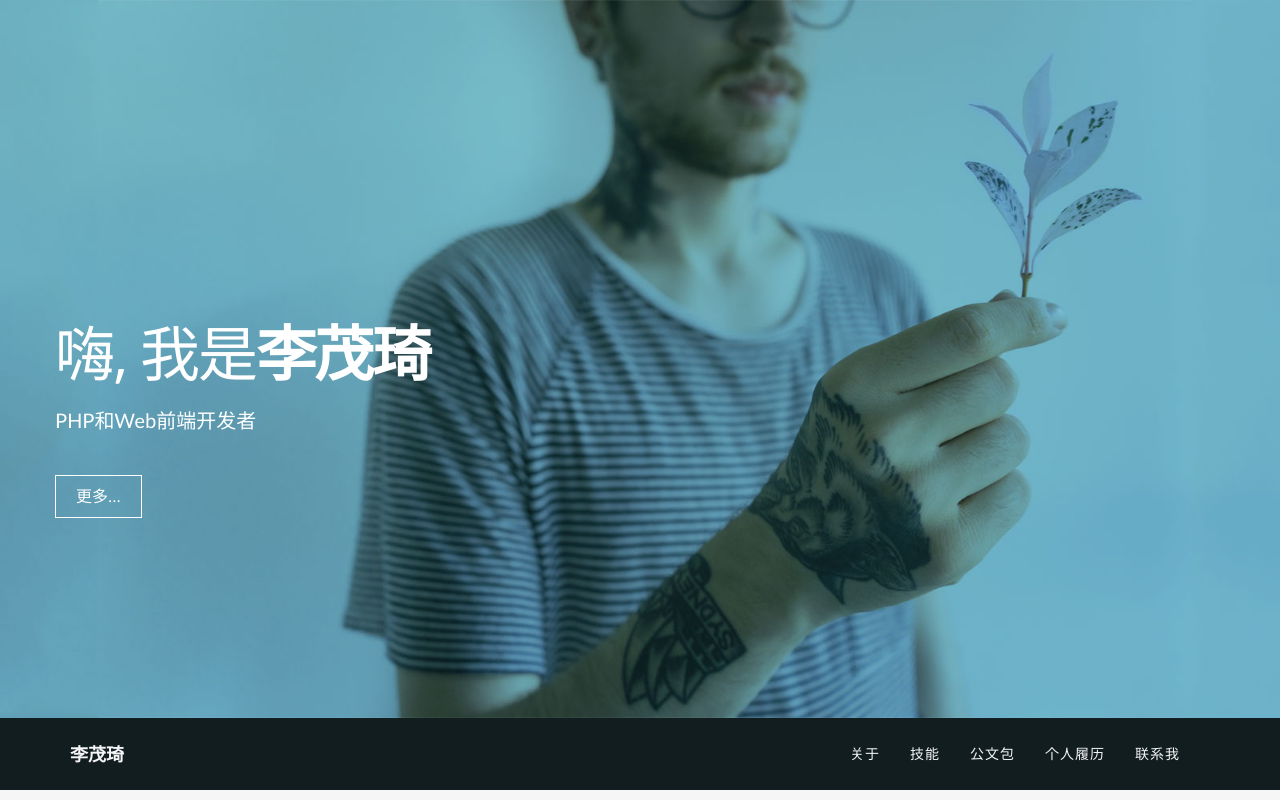
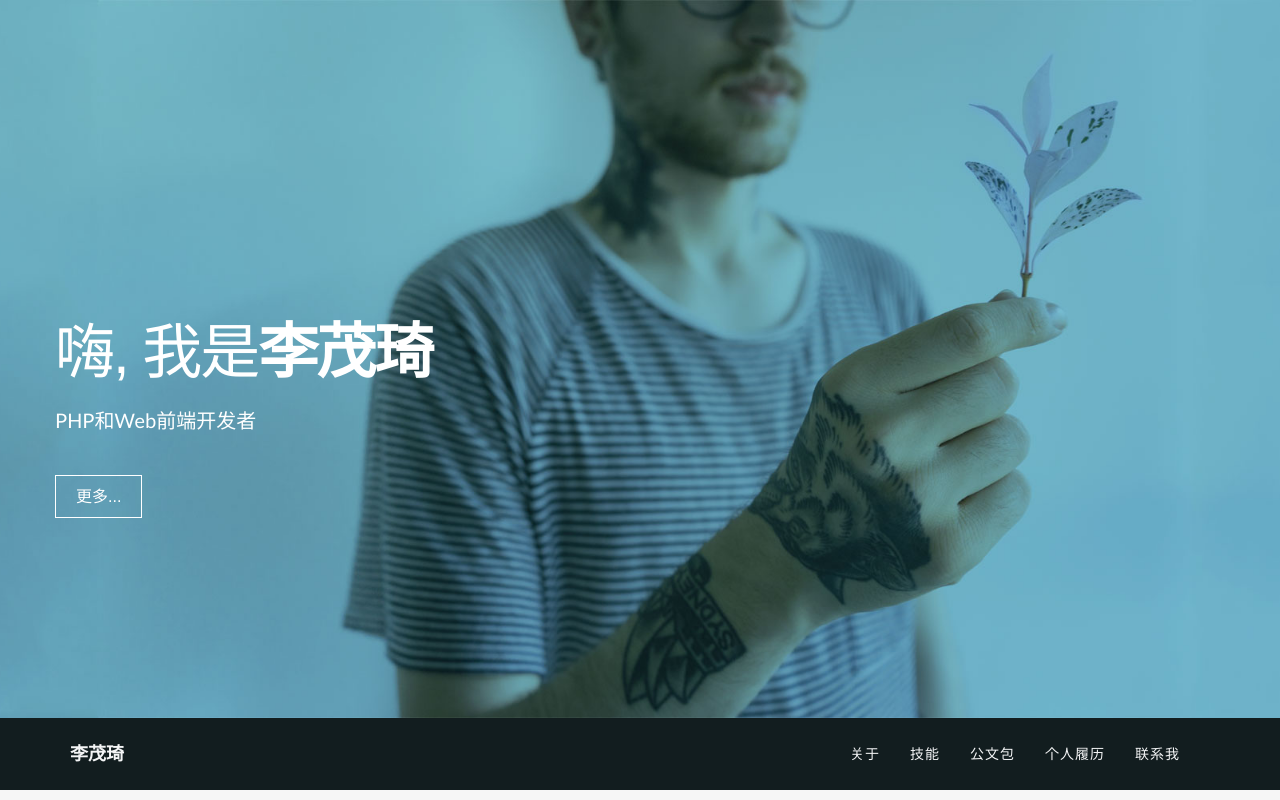
Before and after one commit to leemem/personalweb, a plain HTML site: page index.html in a window 1280 px wide. Shown: the top 800 px of the page. Drawn offline with nearby package versions, Linux system fonts and the light colour scheme.

Commit message:
change css font-family

```diff
--- a/css/style.css
+++ b/css/style.css
@@ -1,5 +1,5 @@
 body, html {
-	font-family: 'Open Sans', sans-serif;
+	font-family: "Source Sans Light", "Apple LiSung Light", "STHeiti Light", SimSun, sans-serif;
 	text-rendering: optimizeLegibility !important;
 	-webkit-font-smoothing: antialiased !important;
 	color: #656c6d;
```
